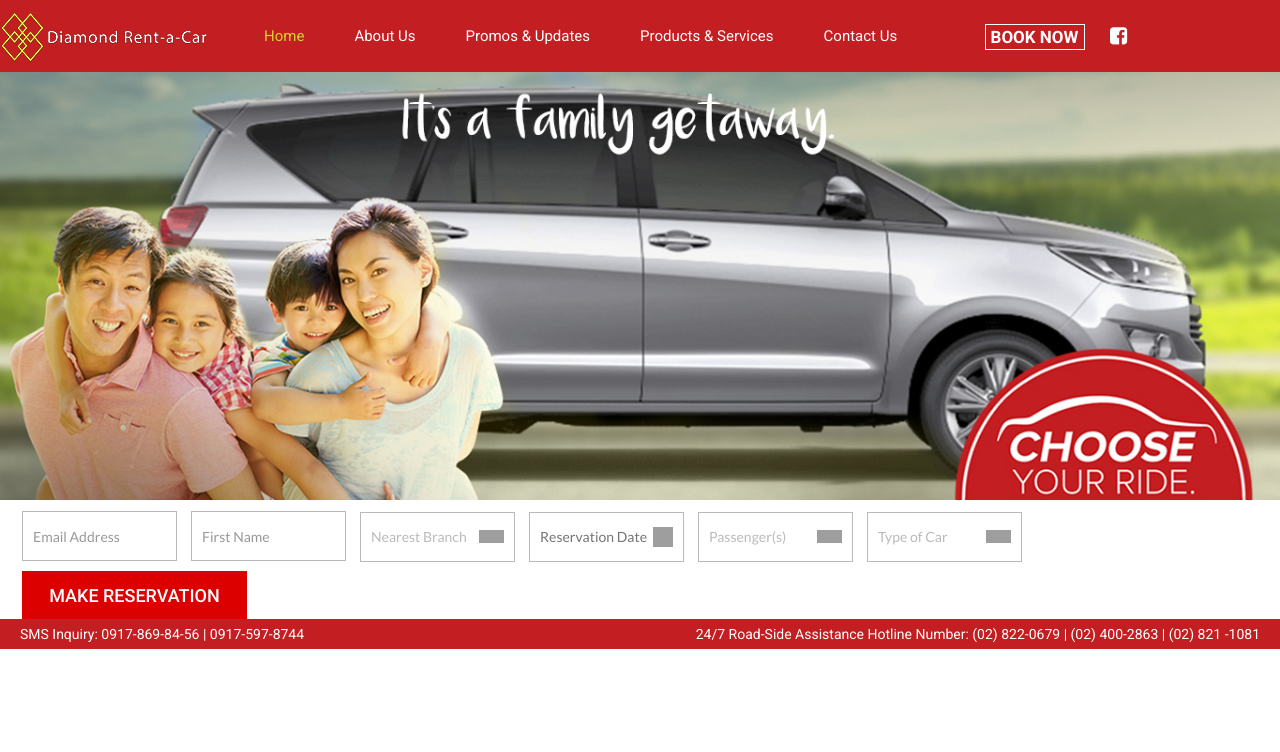
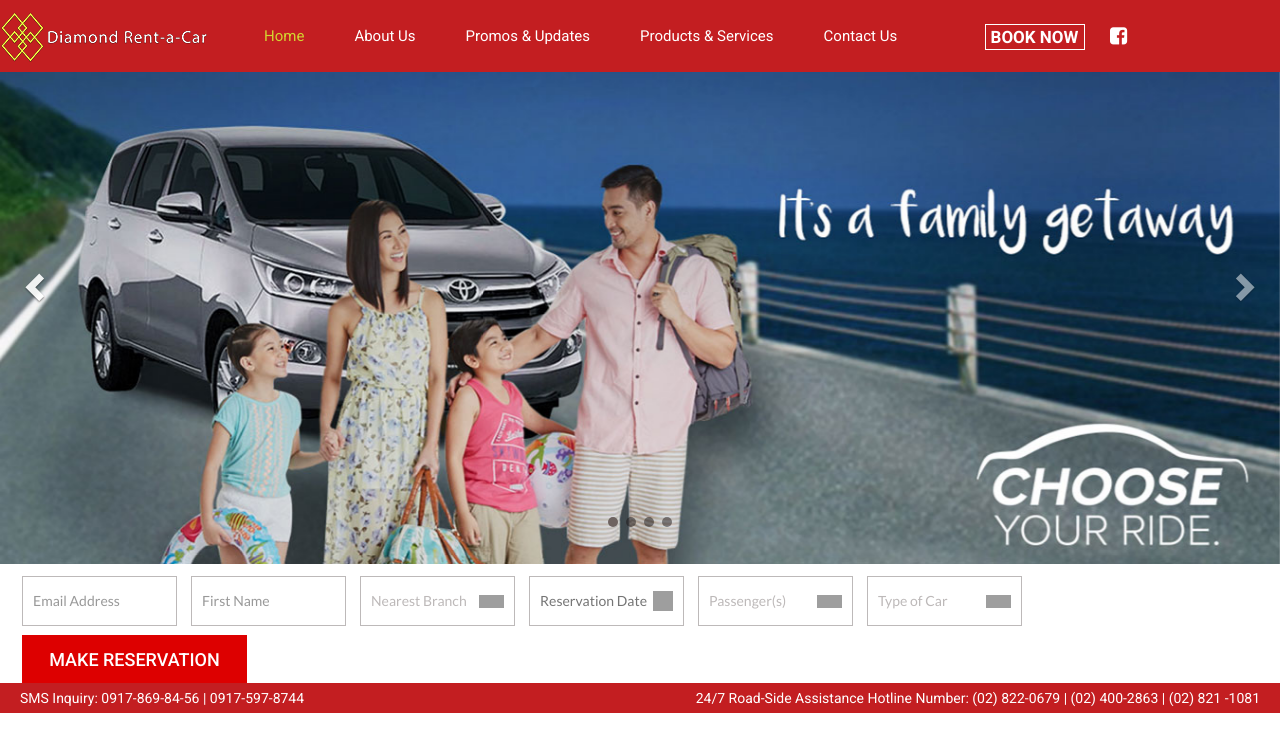
Before and after one commit to jorense/drac, a PHP site: page / in a window 1280 px wide. Shown: the top 752 px of the page. Run offline with PHP 8.4, Linux system fonts and the light colour scheme; some libraries are stand-ins or nearby versions; grey boxes are pictures that could not be loaded.

Commit message:
added photos and modified css, homepage

```diff
--- a/about-us.html
+++ b/about-us.html
@@ -43,12 +43,12 @@
                         </div>
                         <ul class="nav navbar-nav">
                             <li>
-                                <a href="index.php"  class="selected">
+                                <a href="index.php">
                                     Home
                                 </a>
                             </li>
                             <li>
-                                <a href="about-us.html">
+                                <a href="about-us.html" class="selected">
                                     About Us
                                 </a>
                             </li>
--- a/css/main.css
+++ b/css/main.css
@@ -1,4 +1,6 @@
-
+.carousel-inner img {
+    width: 100%;
+}
 .full-wrapper {
     width: 100%;
     float: left;
--- a/index.php
+++ b/index.php
@@ -98,12 +98,45 @@ include "module.inc";
             </div>
         </div>
 
-    </div>
+</div>
 
     <!--body content starts here-->
 </div>
 <div class="full-wrapper">
-    <img src="images/background-full-home.jpg" class="img-responsive">
+<div id="homepage-carousel" class="carousel slide" data-ride="carousel" data-interval="100000">
+  <!-- Indicators -->
+  <ol class="carousel-indicators">
+    <li data-target="#homepage-carousel" data-slide-to="0" class="active"></li>
+    <li data-target="#homepage-carousel" data-slide-to="1"></li>
+    <li data-target="#homepage-carousel" data-slide-to="2"></li>
+    <li data-target="#homepage-carousel" data-slide-to="3"></li>
+  </ol>
+
+  <!-- Wrapper for slides -->
+  <div class="carousel-inner">
+    <div class="item active">
+      <img src="images/homepage-carousel-1.jpg" alt="Los Angeles">
+    </div>
+
+    <div class="item">
+      <img src="images/homepage-carousel-2.jpg" alt="Chicago">
+    </div>
+
+    <div class="item">
+      <img src="images/homepage-carousel-3.jpg" alt="New York">
+    </div>
+  </div>
+
+  <!-- Left and right controls -->
+  <a class="left carousel-control" href="#homepage-carousel" data-slide="prev">
+    <span class="glyphicon glyphicon-chevron-left"></span>
+    <span class="sr-only">Previous</span>
+  </a>
+  <a class="right carousel-control" href="#homepage-carousel" data-slide="next">
+    <span class="glyphicon glyphicon-chevron-right"></span>
+    <span class="sr-only">Next</span>
+  </a>
+</div>
 </div>
 <div class="full-wrapper">
     <div id="form-container">
```
Also changed, not shown: contact-us.html (+8 -16 lines), products-services.html (+12 -15 lines), promos-updates.html (+8 -13 lines), images/homepage-carousel-1.jpg (added), images/homepage-carousel-2.jpg (added), images/homepage-carousel-3.jpg (added).
